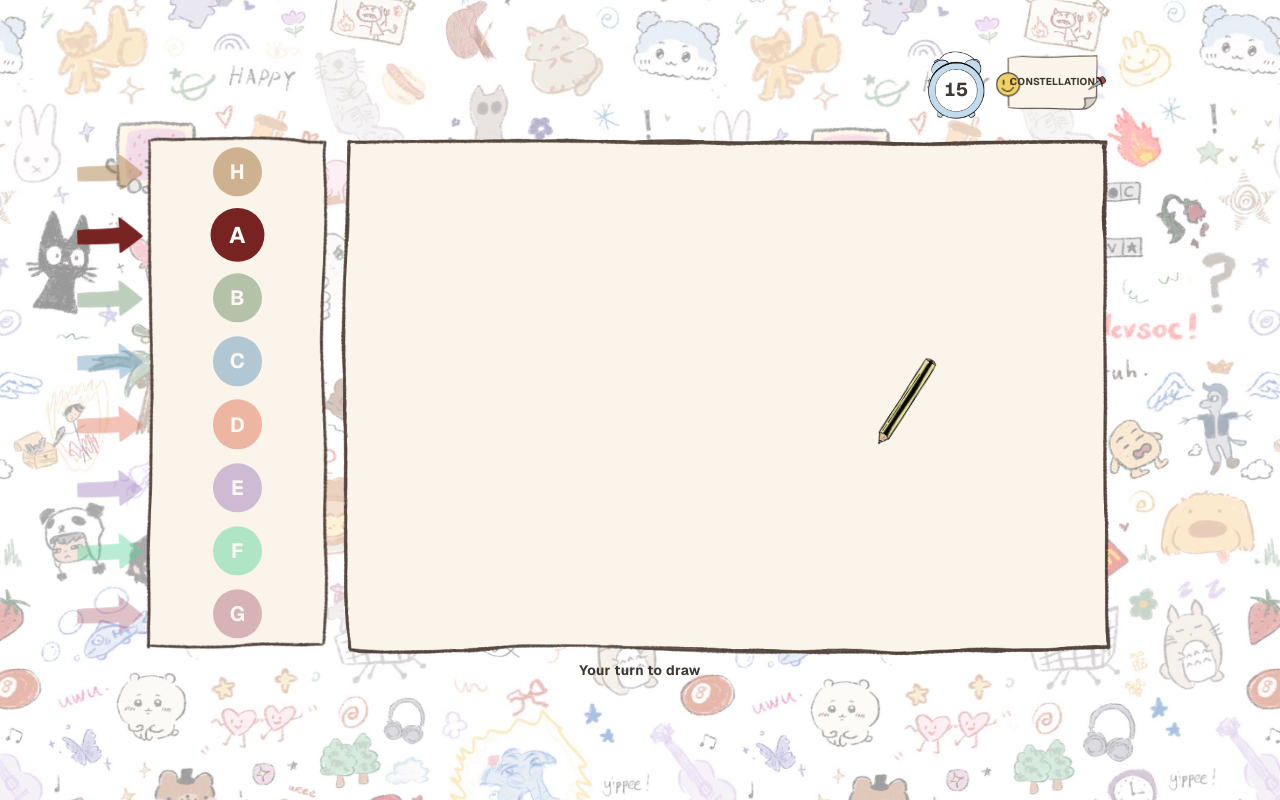
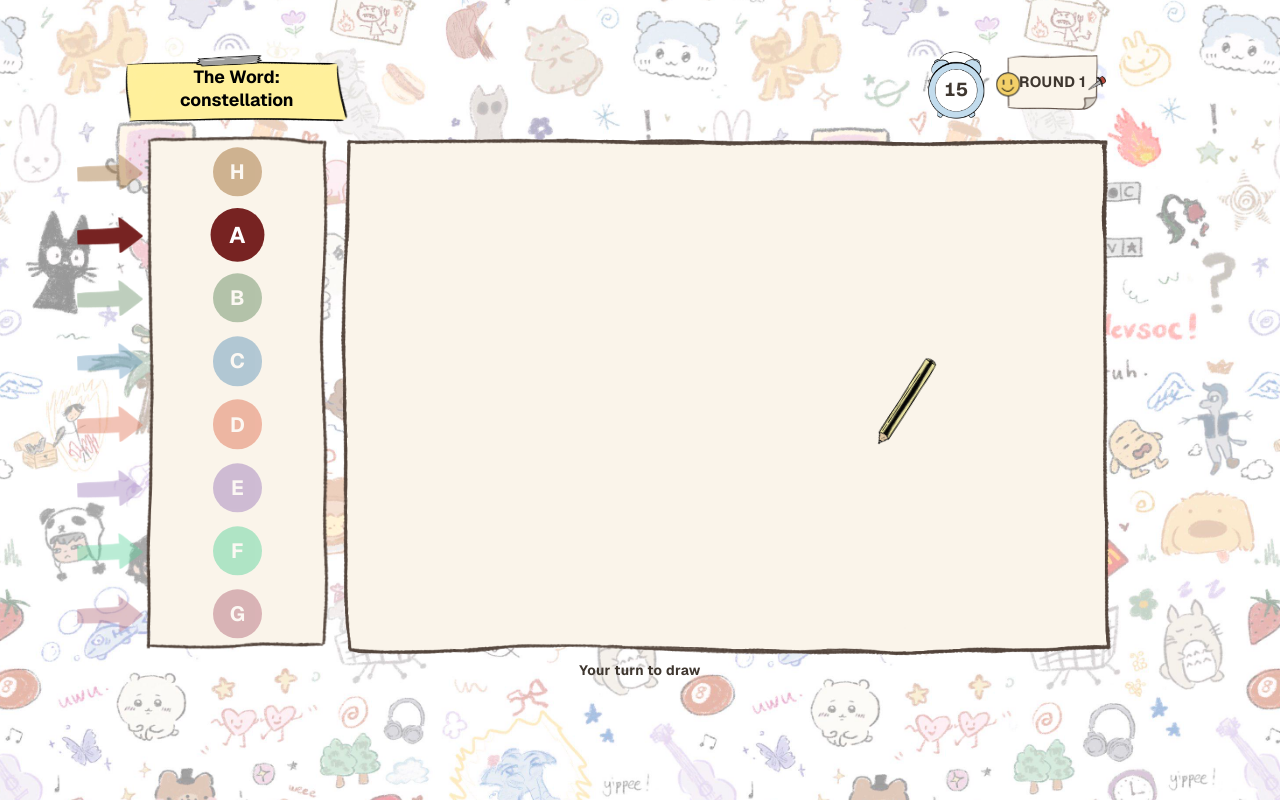
Before and after one commit to devsoc-unsw/trainee-assassination-classroom-26t2, a Next.js app: page /drawing in a window 1280 px wide. Built offline with nearby package versions, Linux system fonts and the light colour scheme; no server answers.

Commit message:
feat: implement imposter hint panel into drawing round UI

```diff
--- a/app/components/drawing-round/DrawingRound.tsx
+++ b/app/components/drawing-round/DrawingRound.tsx
@@ -2,15 +2,21 @@
 
 import {
   useEffect,
-  useLayoutEffect,
   useRef,
   useState,
   type CSSProperties,
   type ReactNode,
 } from "react";
 import { AvatarBlob } from "@/app/components/lobby/AvatarBlob";
+import {
+  SECRET_DISPLAY_IMPOSTER_HEIGHT,
+  SECRET_DISPLAY_WORD_CARD_LEFT_OFFSET,
+  SECRET_DISPLAY_WORD_HEIGHT,
+  SecretDisplay,
+} from "@/app/components/lobby/SecretDisplay";
 import { useCountdown } from "@/app/lib/clock";
-import type { PlayerId } from "@/shared/types";
+import { useFitFontSize } from "@/app/lib/useFitFontSize";
+import type { PlayerId, PlayerSecret } from "@/shared/types";
 
 // Geometry of drawing-base-layout (2).png, in % of the layout box — sampled
 // from the art's own pixels since the hand-drawn frame isn't evenly spaced.
@@ -56,58 +62,10 @@ const INK = "#3f3730";
 
 // Note text size: shrinks by measuring the real element's scrollWidth/Height
 // rather than guessing a character width, which clipped on long words like
-// "corkscrew" that never wrap.
+// "corkscrew" that never wrap. See useFitFontSize.
 const NOTE_MAX_CQW = 1.2;
 const NOTE_MIN_CQW = 0.35;
 const NOTE_STEP_CQW = 0.05;
-
-// Refits only when the hint text changes, not every countdown tick. Takes the
-// ref rather than returning one to satisfy eslint-plugin-react-hooks' rule
-// against threading a ref out through a hook's return value.
-function useFitNoteSize(
-  ref: React.RefObject<HTMLSpanElement | null>,
-  text: string,
-): number {
-  const [fontSize, setFontSize] = useState(NOTE_MAX_CQW);
-
-  useLayoutEffect(() => {
-    const maybeEl = ref.current;
-    if (!maybeEl) {
-      return;
-    }
-    // Rebind so TS carries the non-null narrowing into the nested function.
-    const el = maybeEl;
-
-    function fit() {
-      // Container can briefly measure zero (mid dev-server recompile, or
-      // before first paint) — skip and let the observer below retry.
-      if (el.clientWidth === 0 || el.clientHeight === 0) {
-        return;
-      }
-      let size = NOTE_MAX_CQW;
-      el.style.fontSize = `${size}cqw`;
-      while (
-        size > NOTE_MIN_CQW &&
-        (el.scrollWidth > el.clientWidth || el.scrollHeight > el.clientHeight)
-      ) {
-        size = Math.max(NOTE_MIN_CQW, size - NOTE_STEP_CQW);
-        el.style.fontSize = `${size}cqw`;
-      }
-      setFontSize(size);
-    }
-
-    fit();
-    // Also catches later resizes; font changes inside fit() don't feed back
-    // in, since the box's size comes from its ancestor, not its content.
-    const observer = new ResizeObserver(fit);
-    observer.observe(el);
-    return () => observer.disconnect();
-    // ref's identity never changes, so only `text` needs to be a dependency.
-    // eslint-disable-next-line react-hooks/exhaustive-deps
-  }, [text]);
-
-  return fontSize;
-}
 
 export interface RosterPlayer {
   id: PlayerId;
@@ -115,18 +73,13 @@ export interface RosterPlayer {
   colour: string;
 }
 
-// What this player is allowed to know: the word for the group, only the
-// category for the imposter. Mirrors the PlayerSecret union in shared/types.ts.
-export type Hint =
-  | { kind: "word"; text: string }
-  | { kind: "category"; text: string };
-
 interface DrawingRoundProps {
   // In turn order, so the roster reads top to bottom as the rotation.
   players: RosterPlayer[];
   currentDrawerId: PlayerId | null;
   myPlayerId: PlayerId;
-  hint: Hint;
+  secret: PlayerSecret;
+  roundNumber: number;
   // Display cue only — the real turn lock lives in Canvas's own myTurn prop
   // and, behind that, the server.
   canDraw: boolean;
@@ -138,12 +91,14 @@ interface DrawingRoundProps {
 }
 
 const clamp01 = (value: number) => Math.min(1, Math.max(0, value));
+const SECRET_CARD_GAP = 8;
 
 export default function DrawingRound({
   players,
   currentDrawerId,
   myPlayerId,
-  hint,
+  secret,
+  roundNumber,
   canDraw,
   phaseEndsAt,
   pass,
@@ -217,8 +172,55 @@ export default function DrawingRound({
   const currentDrawer =
     players.find((player) => player.id === currentDrawerId) ?? null;
 
+  const isImposter = "isImposter" in secret;
+  const noteText = `ROUND ${roundNumber}`;
   const noteRef = useRef<HTMLSpanElement>(null);
-  const noteFontSize = useFitNoteSize(noteRef, hint.text);
+  const noteFontSize = useFitFontSize(noteRef, noteText, {
+    min: NOTE_MIN_CQW,
+    max: NOTE_MAX_CQW,
+    step: NOTE_STEP_CQW,
+    unit: "cqw",
+  });
+
+  const frameRef = useRef<HTMLDivElement>(null);
+  const [secretCardPos, setSecretCardPos] = useState<{
+    left: number;
+    top: number;
+  } | null>(null);
+
+  useEffect(() => {
+    const maybeFrame = frameRef.current;
+    if (!maybeFrame) {
+      return;
+    }
+    const frame = maybeFrame;
+
+    function recompute() {
+      const rect = frame.getBoundingClientRect();
+      const rosterCentre =
+        rect.left + ((ROSTER.left + ROSTER.width / 2) / 100) * rect.width;
+      const left = isImposter
+        ? rosterCentre
+        : rosterCentre - SECRET_DISPLAY_WORD_CARD_LEFT_OFFSET;
+      const height = isImposter
+        ? SECRET_DISPLAY_IMPOSTER_HEIGHT
+        : SECRET_DISPLAY_WORD_HEIGHT;
+      const top = Math.max(
+        SECRET_CARD_GAP,
+        rect.top - height - SECRET_CARD_GAP,
+      );
+      setSecretCardPos({ left, top });
+    }
+
+    recompute();
+    const observer = new ResizeObserver(recompute);
+    observer.observe(frame);
+    window.addEventListener("resize", recompute);
+    return () => {
+      observer.disconnect();
+      window.removeEventListener("resize", recompute);
+    };
+  }, [isImposter]);
 
   const rowHeight = ROSTER.height / Math.max(1, players.length);
   // Big enough to read, but never wider than the panel nor taller than its row.
@@ -253,6 +255,7 @@ export default function DrawingRound({
           computed since every child is absolutely positioned. Also the
           container-query context for the cqw sizes below. */}
       <div
+        ref={frameRef}
         className="frame-drawing-layout relative aspect-video w-[min(calc(100vw-2rem),1920px,calc((100vh-2rem)*16/9))] @container"
         style={{ "--avatar-size": `${avatarSize}cqw` } as CSSProperties}
       >
@@ -328,8 +331,6 @@ export default function DrawingRound({
           </span>
         </div>
 
-        {/* The word for the group, the category for the imposter — this note
-            is the imposter's hint panel too, and it never scrolls. */}
         <div
           className="art-note absolute"
           style={{
@@ -340,9 +341,7 @@ export default function DrawingRound({
         >
           <span
             ref={noteRef}
-            className={`absolute flex items-center justify-center overflow-hidden text-center leading-tight font-bold tracking-wide ${
-              hint.kind === "category" ? "italic" : ""
-            }`}
+            className="absolute flex items-center justify-center overflow-hidden text-center leading-tight font-bold tracking-wide"
             style={{
               left: `${NOTE_BODY.left}%`,
               top: `${NOTE_BODY.top}%`,
@@ -352,18 +351,22 @@ export default function DrawingRound({
               fontSize: `${noteFontSize}cqw`,
             }}
           >
-            {hint.kind === "word" ? hint.text.toUpperCase() : hint.text}
+            {noteText}
           </span>
-          {/* Wider than the note itself so this doesn't wrap to three lines. */}
-          {hint.kind === "category" && (
-            <span
-              className="absolute left-1/2 top-full w-[220%] -translate-x-1/2 text-center font-bold tracking-wide"
-              style={{ color: INK, fontSize: "0.8cqw" }}
-            >
-              you&rsquo;re the imposter — one guess at the end
-            </span>
-          )}
         </div>
+
+        {secretCardPos && (
+          <div
+            className="fixed z-20"
+            style={{
+              left: `${secretCardPos.left}px`,
+              top: `${secretCardPos.top}px`,
+              transform: "translateX(-50%)",
+            }}
+          >
+            <SecretDisplay secret={secret} />
+          </div>
+        )}
 
         {/* Teammates' <Canvas>, scaled to fill this slot, pencil on top. */}
         <div
--- a/app/components/drawing-round/DrawingRoundMockup.tsx
+++ b/app/components/drawing-round/DrawingRoundMockup.tsx
@@ -53,11 +53,12 @@ export default function DrawingRoundMockup() {
       myPlayerId={ME.id}
       // Longest word in server/words.ts — the case that broke the note's
       // sizing before it was rewritten to measure the real element.
-      hint={
+      secret={
         PREVIEW_AS_IMPOSTER
-          ? { kind: "category", text: "a piece of technology" }
-          : { kind: "word", text: "constellation" }
+          ? { isImposter: true, category: "a piece of technology" }
+          : { category: "a piece of technology", word: "constellation" }
       }
+      roundNumber={1}
       // No turn to spend here, so the pencil just tracks the cursor indefinitely.
       canDraw
       phaseEndsAt={endsAt}
--- a/app/components/drawing-round/DrawingRoundScreen.tsx
+++ b/app/components/drawing-round/DrawingRoundScreen.tsx
@@ -4,7 +4,7 @@ import { Canvas } from "@/app/components/game/Canvas";
 import { HomeButton } from "@/app/components/game/HomeButton";
 import type { AppSocket } from "@/app/socket-provider";
 import type { PlayerId, PublicGameState, PublicRoom } from "@/shared/types";
-import DrawingRound, { type Hint, type RosterPlayer } from "./DrawingRound";
+import DrawingRound, { type RosterPlayer } from "./DrawingRound";
 
 interface DrawingRoundScreenProps {
   room: PublicRoom;
@@ -39,20 +39,14 @@ export function DrawingRoundScreen({
   const currentDrawerId = gameState.turnOrder[gameState.turnIndex] ?? null;
   const myTurn = currentDrawerId === playerId;
 
-  // The server sends the imposter a category and no word; it sends everyone
-  // else the word. This only renders whichever branch it was given.
-  const hint: Hint =
-    "isImposter" in gameState.secret
-      ? { kind: "category", text: gameState.secret.category }
-      : { kind: "word", text: gameState.secret.word };
-
   return (
     <div className="relative w-full">
       <DrawingRound
         players={players}
         currentDrawerId={currentDrawerId}
         myPlayerId={playerId}
-        hint={hint}
+        secret={gameState.secret}
+        roundNumber={gameState.roundNumber}
         canDraw={myTurn}
         phaseEndsAt={gameState.phaseEndsAt}
         pass={gameState.pass}
--- a/app/components/lobby/SecretDisplay.tsx
+++ b/app/components/lobby/SecretDisplay.tsx
@@ -1,46 +1,90 @@
+"use client";
+
+import { useRef } from "react";
+import { useFitFontSize } from "@/app/lib/useFitFontSize";
 import type { PlayerSecret } from "@/shared/types";
 
 interface SecretDisplayProps {
   secret: PlayerSecret;
 }
 
+const TEXT_MAX_PX = 11;
+const TEXT_MIN_PX = 6;
+const TEXT_STEP_PX = 0.25;
+const IMPOSTER_SCALE = 1.2;
+const WORD_SCALE = 1.6;
+const BASE_WIDTH = 320;
+const BASE_HEIGHT = 140;
+export const SECRET_DISPLAY_IMPOSTER_HEIGHT = BASE_HEIGHT * IMPOSTER_SCALE;
+export const SECRET_DISPLAY_WORD_HEIGHT = BASE_HEIGHT * WORD_SCALE;
+export const SECRET_DISPLAY_WORD_CARD_LEFT_OFFSET = 15.6 * WORD_SCALE;
+
 export function SecretDisplay({ secret }: SecretDisplayProps) {
   const isImposter = "isImposter" in secret;
+  const textRef = useRef<HTMLParagraphElement>(null);
+  const text = isImposter
+    ? `Hint: ${secret.category}`
+    : `The Word: ${secret.word}`;
+  const fontSize = useFitFontSize(textRef, text, {
+    min: TEXT_MIN_PX,
+    max: TEXT_MAX_PX,
+    step: TEXT_STEP_PX,
+  });
 
-  if (isImposter) {
-    return (
-      <div className="relative w-[320px] h-[140px] overflow-hidden">
+  const card = isImposter ? (
+    <>
       <div
-          className="frame-imposter-chameleon-reveal absolute top-0 left-0 w-[140px] h-[320px]"
+        className="frame-imposter-chameleon-reveal absolute top-0 left-0 w-35 h-80"
         style={{
           transform: "rotate(-90deg) translateX(-100%)",
           transformOrigin: "top left",
         }}
         aria-hidden
       />
-        <div className="absolute left-[110px] right-[10px] top-[8px] bottom-[52px] flex flex-col items-center justify-center gap-1 text-center">
+      <div className="absolute left-27.5 right-2.5 top-2 bottom-13 flex flex-col items-center justify-center gap-1 text-center">
         <p className="text-xs font-bold text-red-600">YOU ARE AN IMPOSTER!</p>
-          <p className="text-xs font-bold text-black">Hint: {secret.category}</p>
+        <p
+          ref={textRef}
+          className="flex h-14 w-full items-center justify-center overflow-hidden px-1 text-center leading-tight font-bold text-black"
+          style={{ fontSize: `${fontSize}px` }}
+        >
+          {text}
+        </p>
       </div>
-      </div>
-    );
-  }
-
-    return (
-        <div className="relative w-[320px] h-[140px] overflow-hidden">
+    </>
+  ) : (
+    <>
       <div
-            className="frame-non-imposter-card absolute top-0 left-0 w-[140px] h-[320px]"
+        className="frame-non-imposter-card absolute top-0 left-0 w-35 h-80"
         style={{
           transform: "rotate(-90deg) translateX(-100%)",
           transformOrigin: "top left",
         }}
         aria-hidden
       />
-        <div className="absolute left-[110px] right-[10px] top-[8px] bottom-[52px] flex flex-col items-center justify-center gap-1 text-center">
-            <p className="text-xs font-bold text-black">The Word: {secret.word}</p>
+
+      <div className="absolute left-30 right-22.25 top-9 bottom-18.75 flex flex-col items-center justify-center gap-1 text-center">
+        <p
+          ref={textRef}
+          className="flex h-7.25 w-full items-center justify-center overflow-hidden px-1 text-center leading-tight font-bold text-black"
+          style={{ fontSize: `${fontSize}px` }}
+        >
+          {text}
+        </p>
       </div>
+    </>
+  );
 
+  const scale = isImposter ? IMPOSTER_SCALE : WORD_SCALE;
+
+  return (
+    <div style={{ width: BASE_WIDTH * scale, height: BASE_HEIGHT * scale }}>
+      <div
+        className="relative h-35 w-[320px] overflow-hidden"
+        style={{ transform: `scale(${scale})`, transformOrigin: "top left" }}
+      >
+        {card}
+      </div>
     </div>
   );
-
 }
--- /dev/null
+++ b/app/lib/useFitFontSize.ts
@@ -0,0 +1,49 @@
+"use client";
+
+import { useLayoutEffect, useState, type RefObject } from "react";
+
+interface FitFontSizeOptions {
+  min: number;
+  max: number;
+  step: number;
+  unit?: string;
+}
+
+export function useFitFontSize(
+  ref: RefObject<HTMLElement | null>,
+  text: string,
+  { min, max, step, unit = "px" }: FitFontSizeOptions,
+): number {
+  const [fontSize, setFontSize] = useState(max);
+
+  useLayoutEffect(() => {
+    const maybeEl = ref.current;
+    if (!maybeEl) {
+      return;
+    }
+    const el = maybeEl;
+
+    function fit() {
+      if (el.clientWidth === 0 || el.clientHeight === 0) {
+        return;
+      }
+      let size = max;
+      el.style.fontSize = `${size}${unit}`;
+      while (
+        size > min &&
+        (el.scrollWidth > el.clientWidth || el.scrollHeight > el.clientHeight)
+      ) {
+        size = Math.max(min, size - step);
+        el.style.fontSize = `${size}${unit}`;
+      }
+      setFontSize(size);
+    }
+
+    fit();
+    const observer = new ResizeObserver(fit);
+    observer.observe(el);
+    return () => observer.disconnect();
+  }, [text, min, max, step, unit]);
+
+  return fontSize;
+}
```
Also changed, not shown: app/game.tsx (+12 -3 lines), 1 other file (tests, documents, lock files or other folders). Lines whose indentation alone changed are shown as unchanged.
